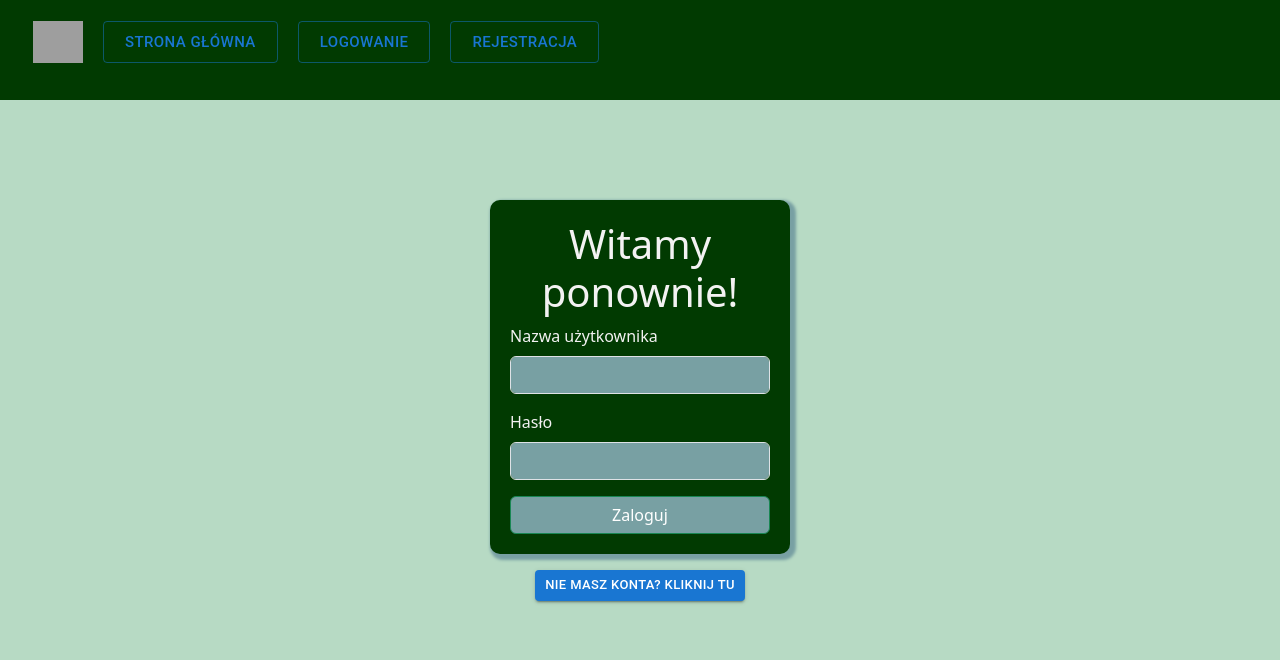
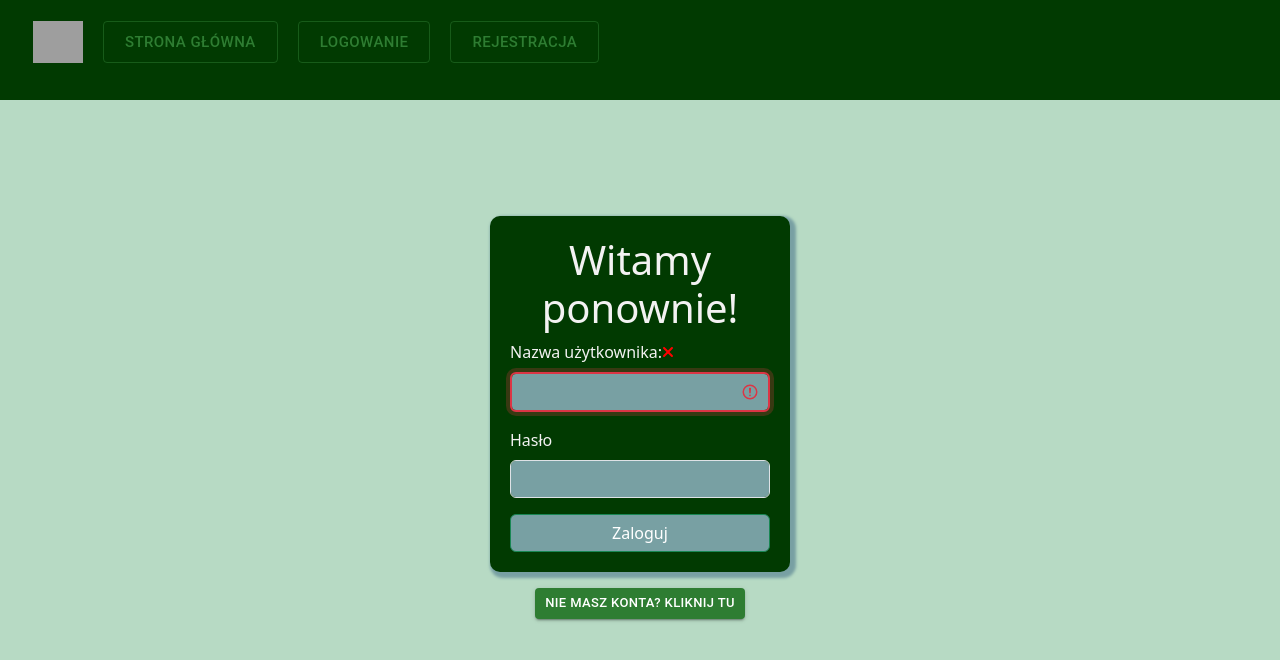
Before and after one commit to Marcel-Furs/GardenApp-Front, a React (Create React App) app: page /login in a window 1280 px wide. Shown: the top 660 px of the page. Built offline with nearby package versions, Linux system fonts and the light colour scheme; grey boxes are pictures that could not be loaded.

Commit message:
Dodano walidacje do username

```diff
--- a/package.json
+++ b/package.json
@@ -5,6 +5,9 @@
   "dependencies": {
     "@emotion/react": "^11.11.1",
     "@emotion/styled": "^11.11.0",
+    "@fortawesome/fontawesome-svg-core": "^6.4.2",
+    "@fortawesome/free-solid-svg-icons": "^6.4.2",
+    "@fortawesome/react-fontawesome": "^0.2.0",
     "@mui/material": "^5.14.18",
     "@testing-library/jest-dom": "^5.17.0",
     "@testing-library/react": "^13.4.0",
--- a/src/components/AppNavbar/AppNavbar.component.jsx
+++ b/src/components/AppNavbar/AppNavbar.component.jsx
@@ -26,7 +26,7 @@ function AppNavbar()
                                 component={Link}
                                 to={x.url}
                                 variant="outlined"
-                                color="primary"
+                                color="success"
                                 size="large"
 
                             >
--- a/src/components/Home/Home.component.jsx
+++ b/src/components/Home/Home.component.jsx
@@ -12,7 +12,7 @@ function Home()
                     dzielić się inspiracjami oraz korzystać z przydatnych porad ogrodniczych.
                     Aplikacja to idealne narzędzie do monitorowania i zarządzania waszym ogrodem z łatwością.
                  </p>
-            <Button component={Link} to="/login" variant="contained" color="primary">
+            <Button component={Link} to="/login" variant="contained" color="success">
                 Przejdź do logowania
             </Button>
         </div>
--- a/src/components/Login/Login.component.css
+++ b/src/components/Login/Login.component.css
@@ -40,3 +40,11 @@
   .user-form h1 {
     text-align: center;
   }
+
+  .valid {
+    color: green;
+  }
+
+  .invalid {
+    color: red;
+  }
--- a/src/components/Login/Login.component.jsx
+++ b/src/components/Login/Login.component.jsx
@@ -4,31 +4,90 @@ import 'bootstrap/dist/css/bootstrap.min.css';
 import toast from 'react-hot-toast'
 import { Button } from '@mui/material';
 import { Link } from 'react-router-dom';
+import { useRef, useState, useEffect } from "react";
+import { FontAwesomeIcon } from "@fortawesome/react-fontawesome";
+import { faCheck, faTimes, faInfoCircle } from "@fortawesome/free-solid-svg-icons";
+
 
 function Login()
 {
+  const USER_REGEX = /^[a-zA-z][a-zA-Z0-9-_]{3,23}$/;
+  //const PWD_REGEX = /^(?=.*[a-z])(?=.*[A-Z])(?=.*[0-9])(?=.*[!@#$%]).{8,24}$/;   regex dla hasła
+  const userRef = useRef();
+  const errRef = useRef();
+  const [user, setUser] = useState('');
+  const [validName, setValidName] = useState(false);
+  const [userFocus, setUserFocus] = useState(false);
+  const [errMsg, setErrMsg] = useState('');
+
+  useEffect(() => {
+    userRef.current.focus();
+}, [])
+
+useEffect(() => {
+  setValidName(USER_REGEX.test(user));
+}, [user])
+
+  const handleUserInput = (e) => {
+  const inputValue = e.target.value;
+    setUser(inputValue);
+    setValidName(USER_REGEX.test(inputValue));
+  };
+
     return(
-      <div class="center-container">
-        <form class="user-form" >
+      <div className="center-container">
+        <p ref={errRef} className={errMsg ? "errmsg" : "offscreen"} aria-live="assertive">{errMsg}</p>
+      <form className="user-form">
         <h1>Witamy ponownie!</h1>
       <div className="mb-3">
-              <label htmlFor="username" className="form-label">Nazwa użytkownika</label>
-              <input type="text" className="form-control" id="username" ></input>  {/* onInput={e => setUsername(e.target.value)}*/}
+          <label htmlFor="username" className="form-label">
+            Nazwa użytkownika:
+            <FontAwesomeIcon icon={validName ? faCheck : faTimes} className={validName ? 'valid' : 'invalid'} />
+          </label>
+          <input
+            type="text"
+            id="username"
+            ref={userRef}
+            autoComplete = "off"
+            className={`form-control ${validName ? '' : 'is-invalid'}`}
+            onChange={(e) => setUser(e.target.value)}
+            required
+            aria-invalid={validName ? 'false' : 'true'}
+            aria-describedby="uidnote"
+            onFocus={() => setUserFocus(true)}
+            onBlur={() => setUserFocus(false)}
+            value={user}
+          />
+
+          {/* onInput={e => setUsername(e.target.value)} */}
+          <div className="invalid-feedback">
+          {user.trim() !== '' && userFocus && !validName && (
+          <p id="uidnote" className="instructions">
+          <FontAwesomeIcon icon={faInfoCircle} />
+          4 do 24 wyrazów.<br />
+          Wymagane zaczęcie od wielkiej litery.<br />
+          Litery, liczby, podkreślenia, myślniki dozwolone.
+          </p>
+          )}
+        </div>
       </div>
         <div className="mb-3">
-              <label htmlFor="password" className="form-label">Hasło</label>
-              <input type="password" className="form-control" id="password" ></input> {/*onInput={e => setPassword(e.target.value)}></input*/}
+          <label htmlFor="password" className="form-label">
+            Hasło
+          </label>
+          <input type="password" className="form-control" id="password" />
+          {/* onInput={e => setPassword(e.target.value)}></input */}
         </div>
 
-          <button type="submit" className="btn btn-success">Zaloguj</button>
-
+        <button type="submit" className="btn btn-success">
+          Zaloguj
+        </button>
       </form>
       <p></p>
-        <Button component={Link} to="/register" variant="contained" color="primary" size="small">
-         Nie masz konta? kliknij tu
+      <Button component={Link} to="/register" variant="contained" color="success" size="small">
+        Nie masz konta? Kliknij tu
       </Button>
     </div>
-
-    )
+  );
 }
 export default Login
--- a/src/components/Register/Register.component.jsx
+++ b/src/components/Register/Register.component.jsx
@@ -6,7 +6,7 @@ function Register()
         <div class="center-container">
 
         <form class="register-form"  >           {/** onSubmit={onSubmit}*/}
-        <h1>Register</h1>
+        <h1>Rejestracja</h1>
               <div className="mb-3">
                 <label htmlFor="username" className="form-label">Nazwa użytkownika</label>
                 <input type="text" className="form-control" id="username" ></input> {/** onInput={e => setUsername(e.target.value)}*/}
```
Also changed, not shown: 1 other file (tests, documents, lock files or other folders). Lines whose indentation alone changed are shown as unchanged.
